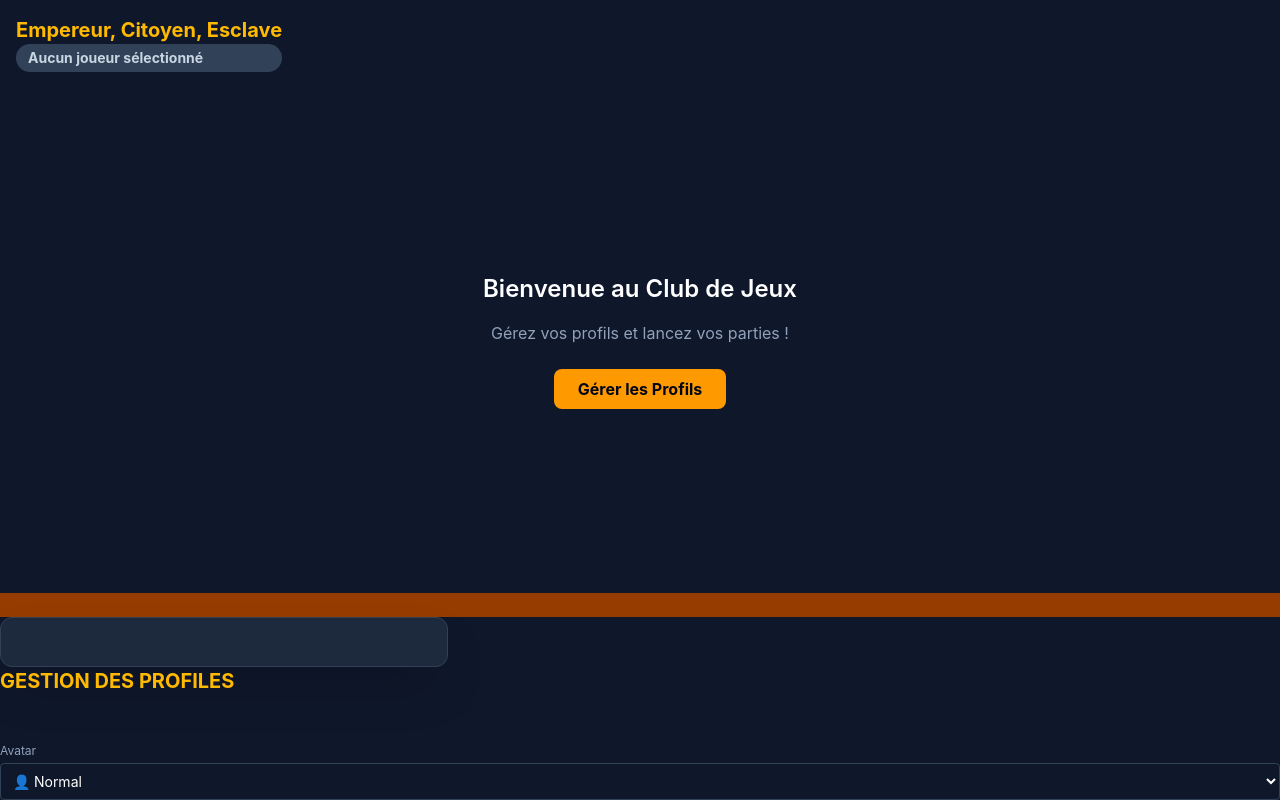
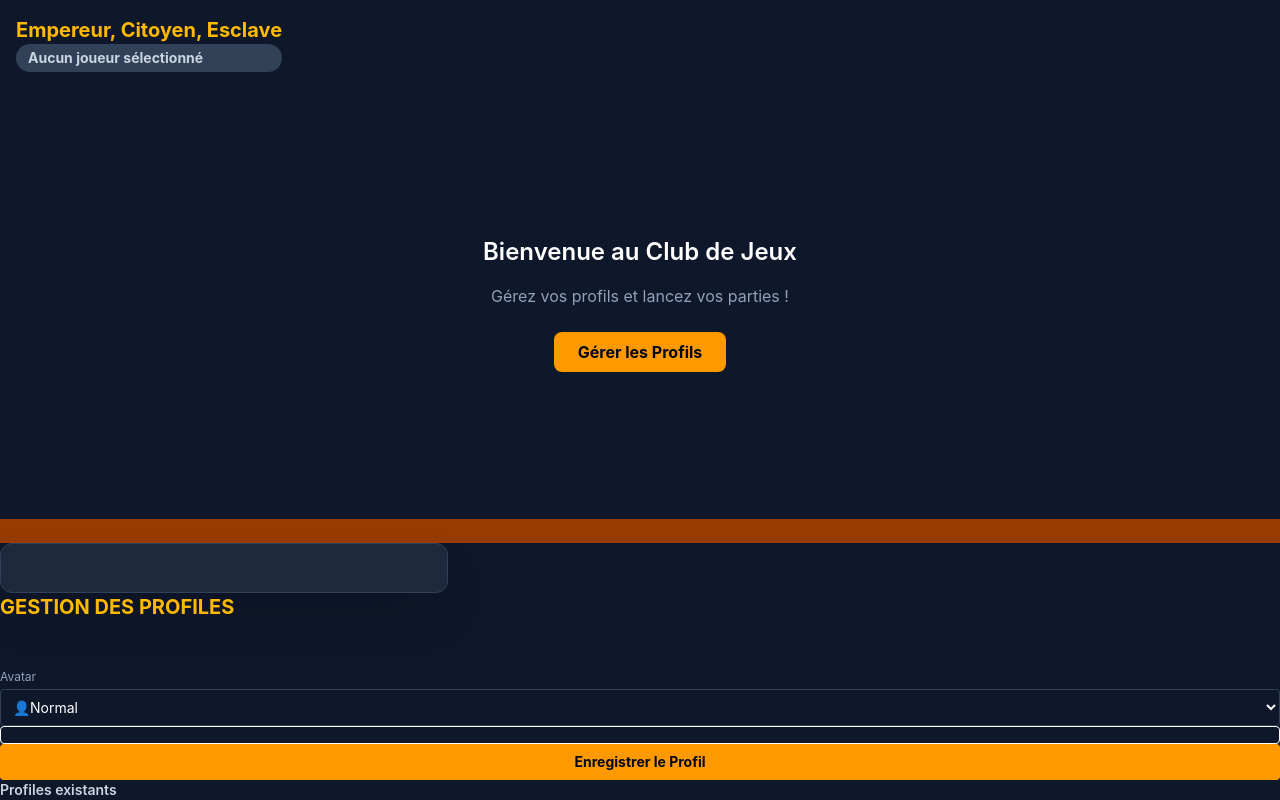
Before and after one commit to rimesti09-pixel/Historique, a website: page index.html in a window 1280 px wide. Drawn offline with Linux system fonts and the light colour scheme.

Commit message:
add modification in index

```diff
--- a/index.html
+++ b/index.html
@@ -38,16 +38,28 @@
 
 <label class = "block text-xs text-slate-400 mb-1">Avatar</label>
 <select id =" avatar-select" class="w-full bg-slate-900 border border-slate-700 rounded p-2 text-white text-sm">
-    <option value="👤">👤 Normal</option>
-    <option value="👑">👑 Empereur</option>
-    <option value="🗡️">🗡️ Citoyen</option>
+    <option value="👤"> 👤Normal</option>
+    <option value="👑">👑Empereur</option>
+    <option value="🗡️"> 🗡️Citoyen</option>
     <option value="⛓️">⛓️ Esclave</option>
     <option value="🐉">🐉 Dragon</option>
-
 </select>
 </div>
+<div id ="form-error" class="hidden text-red-400 text-xs bg-red-500/10 p-2 rounded border border-red-500/20"></div>
+<button type="submit" id="save-profile-btn"
+class="w-full bg-amber-500 hover:bg-amber-600 text-slate-950 font-bold py-2 rounded transition text-sm">
+Enregistrer le Profil
+</button>
+</form>
 
 
+<div class ="border-t border-slate-700 pt-4">
+    <h4 class="text-sm font-semibold text-slate-300 mb-3">Profiles existants</h4>
+</div id ="profils-list" class ="space-y-2 max-h-48 overflow-y-auto pr-1">
+         </div>
+       </div>
+    </div>
+</div>
 <script type="module" scr="./scr/main.js"></script>
 </body>
 
```
